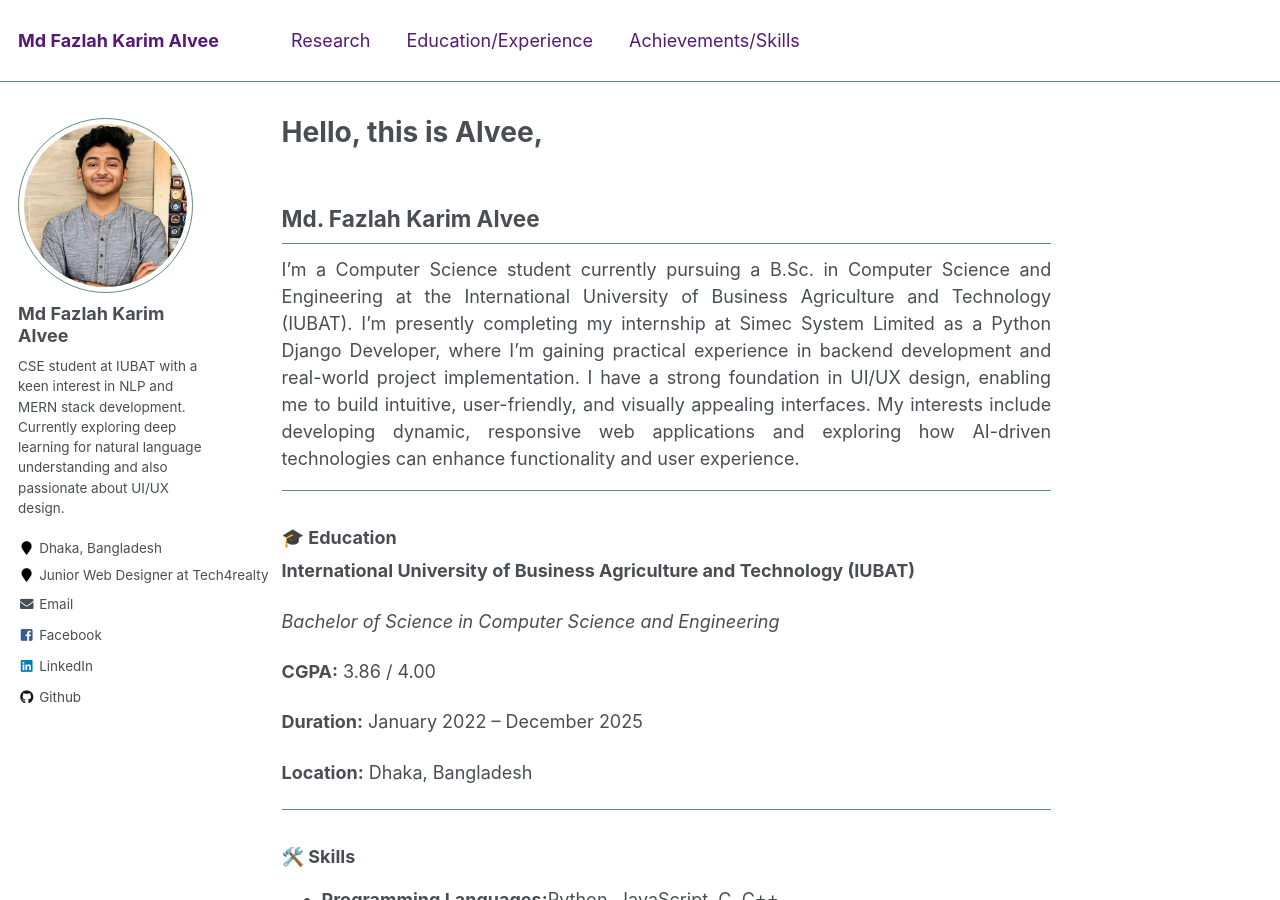
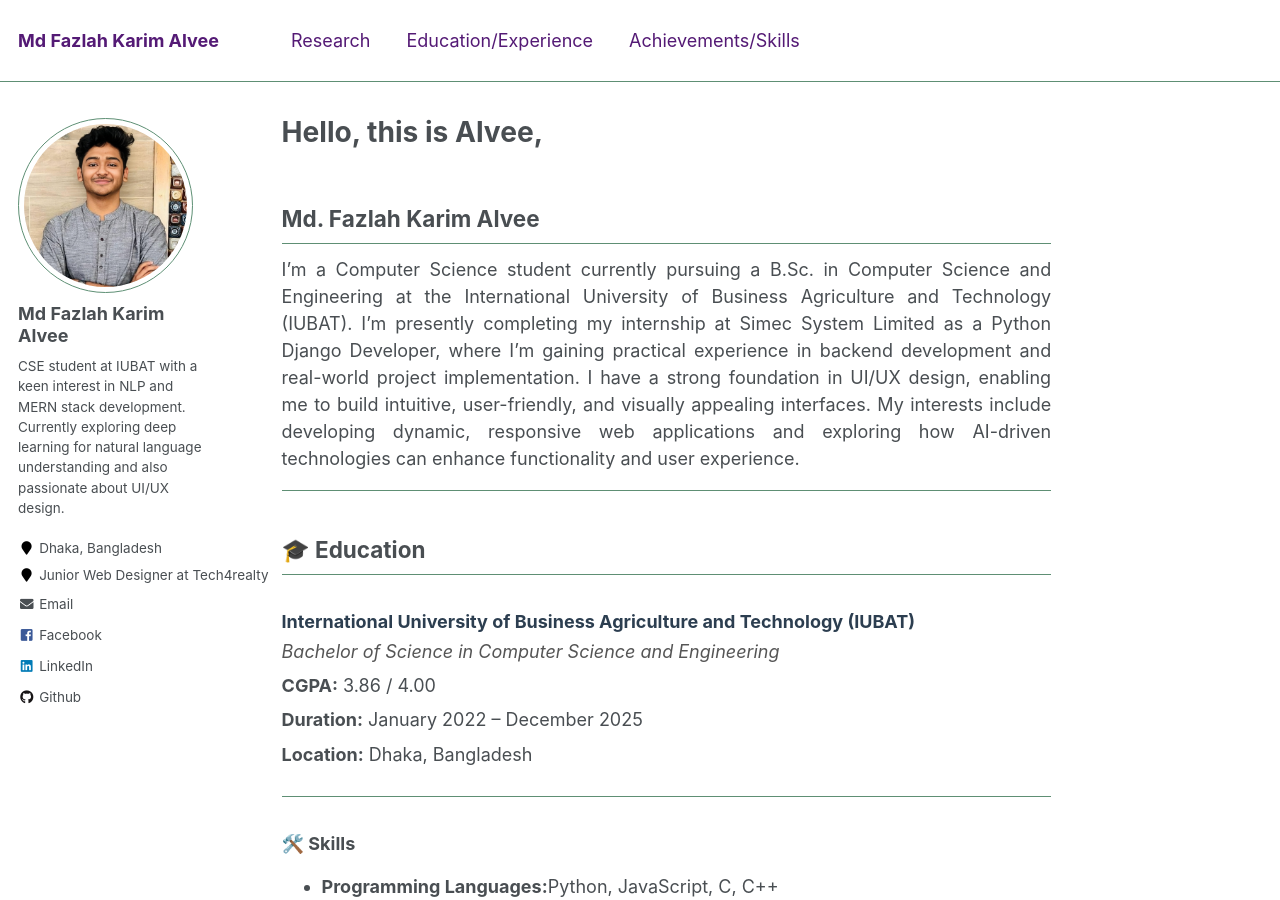
Before and after one commit to Alvee3120/alvee3120.github.io, a Jekyll site: the page built from _pages/about.md, in a window 1280 px wide and 900 px high. Built offline with Jekyll 4.4.1, drawn with Linux system fonts in a browser that asks for light colours.

Commit message:
Refactor education section in about.md
Updated education section formatting and structure.

```diff
--- a/_pages/about.md
+++ b/_pages/about.md
@@ -19,17 +19,32 @@ I’m a Computer Science student currently pursuing a B.Sc. in Computer Science
 
 ---
 
-### 🎓 Education
+## 🎓 Education
 
-**International University of Business Agriculture and Technology (IUBAT)**
+<div style="text-align: justify; line-height: 1.6; margin-bottom: 1.5em;">
 
-*Bachelor of Science in Computer Science and Engineering*
+  <h3 style="margin-bottom: 0; color: #2c3e50;">
+    <strong>International University of Business Agriculture and Technology (IUBAT)</strong>
+  </h3>
 
-**CGPA:** 3.86 / 4.00
+  <p style="margin: 0.3em 0; font-style: italic; color: #555;">
+    Bachelor of Science in Computer Science and Engineering
+  </p>
 
-**Duration:** January 2022 – December 2025
+  <p style="margin: 0.3em 0;">
+    <strong>CGPA:</strong> 3.86 / 4.00
+  </p>
 
-**Location:** Dhaka, Bangladesh
+  <p style="margin: 0.3em 0;">
+    <strong>Duration:</strong> January 2022 – December 2025
+  </p>
+
+  <p style="margin: 0.3em 0;">
+    <strong>Location:</strong> Dhaka, Bangladesh
+  </p>
+
+</div>
+
 
 ---
 
```
